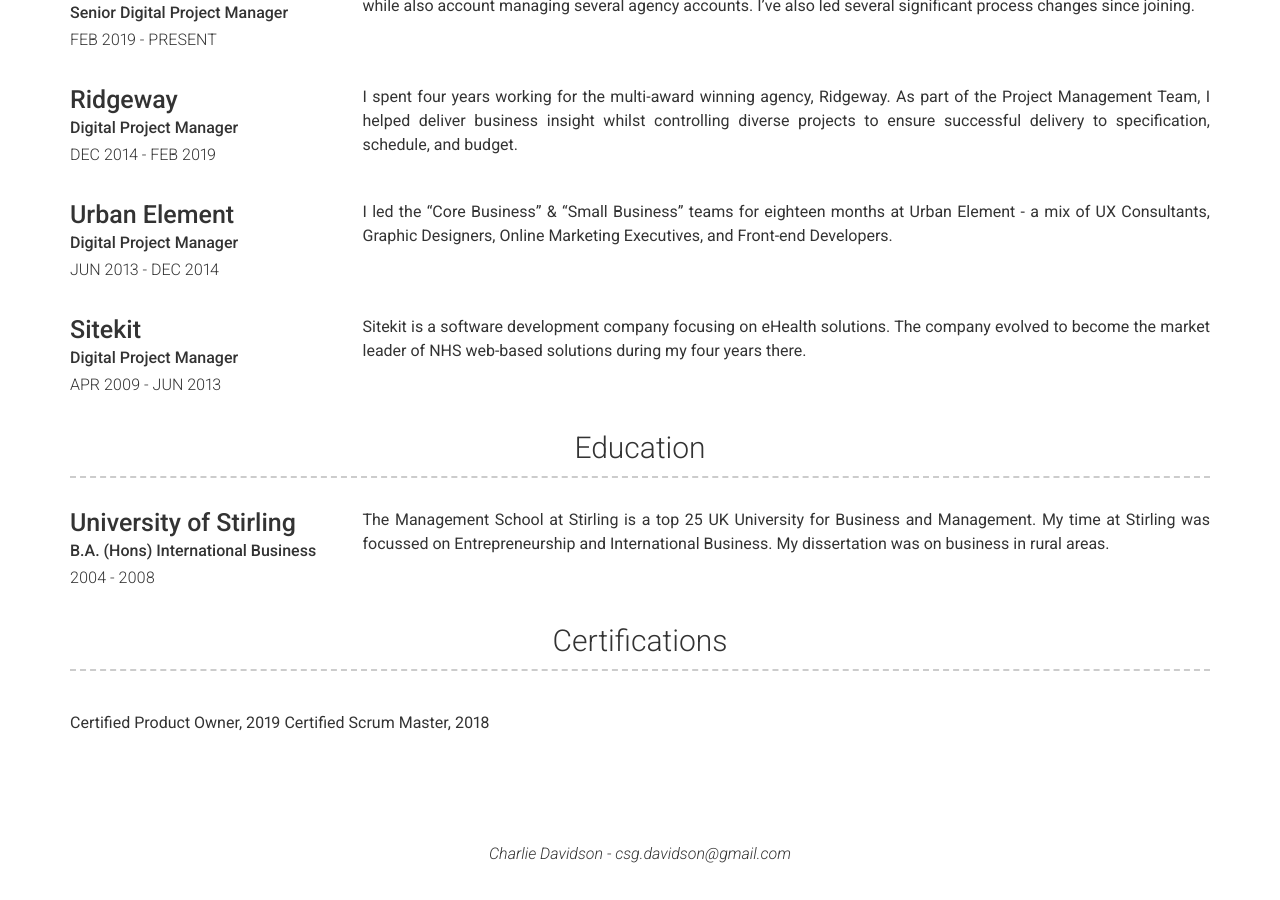
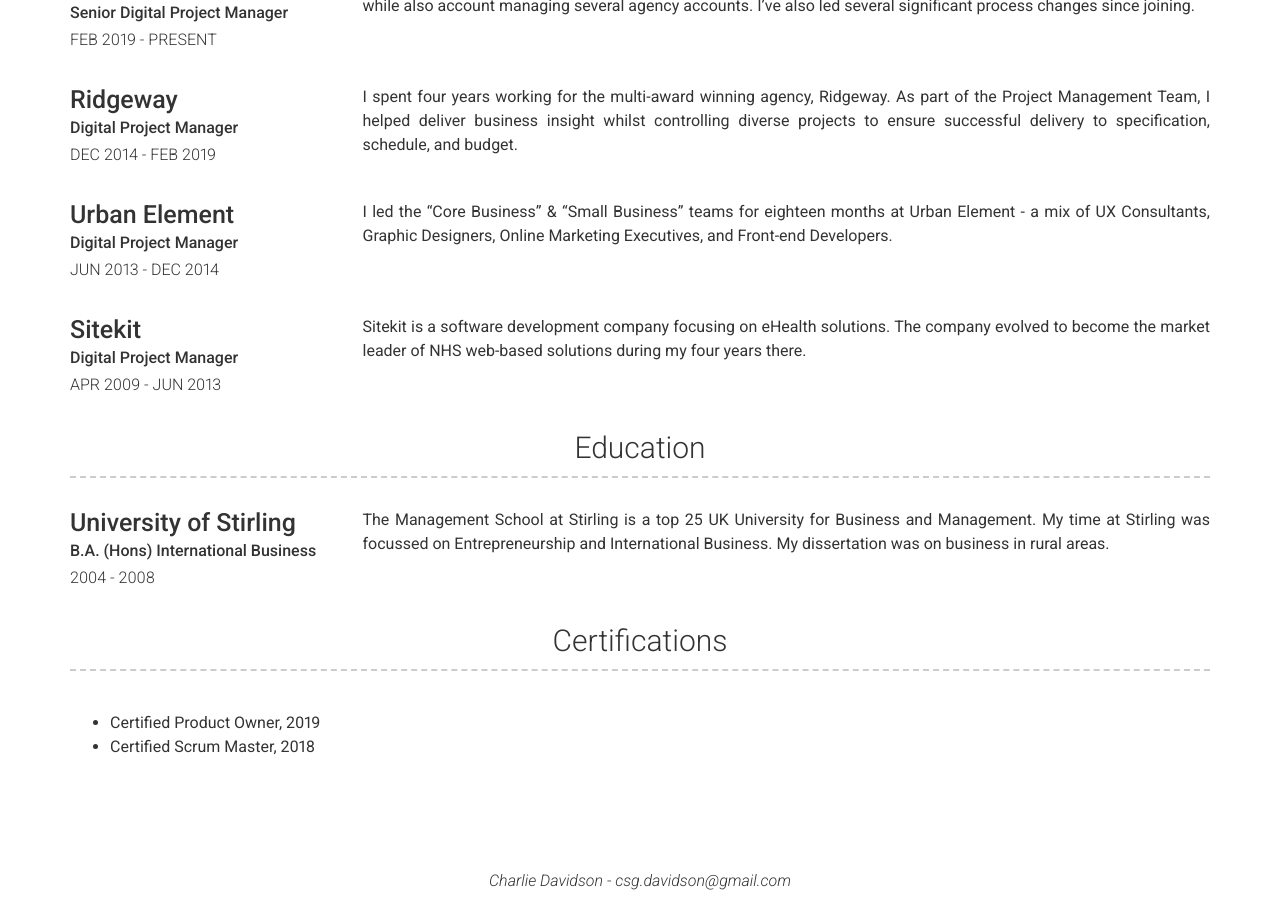
Before and after one commit to csgdavidson/Charlie-Davidson2, a Jekyll site: the page built from index.md, in a window 1280 px wide and 900 px high, scrolled down 945 px. Built offline with Jekyll 4.4.1, drawn with Linux system fonts in a browser that asks for light colours; nearby versions of some CDN libraries; before the commit the page ends 1819 px from its top, so only the background shows below that.

```diff
--- a/_config.yml
+++ b/_config.yml
@@ -34,8 +34,8 @@ projects_title: Achievements
 # More Section
 more_title: Certifications
 more_content: | # this will include new lines to allow paragraphs
-  Certified Product Owner, 2019
-  Certified Scrum Master, 2018
+  - Certified Product Owner, 2019
+  - Certified Scrum Master, 2018
 
 # Footer
 footer_show_references: false
```
